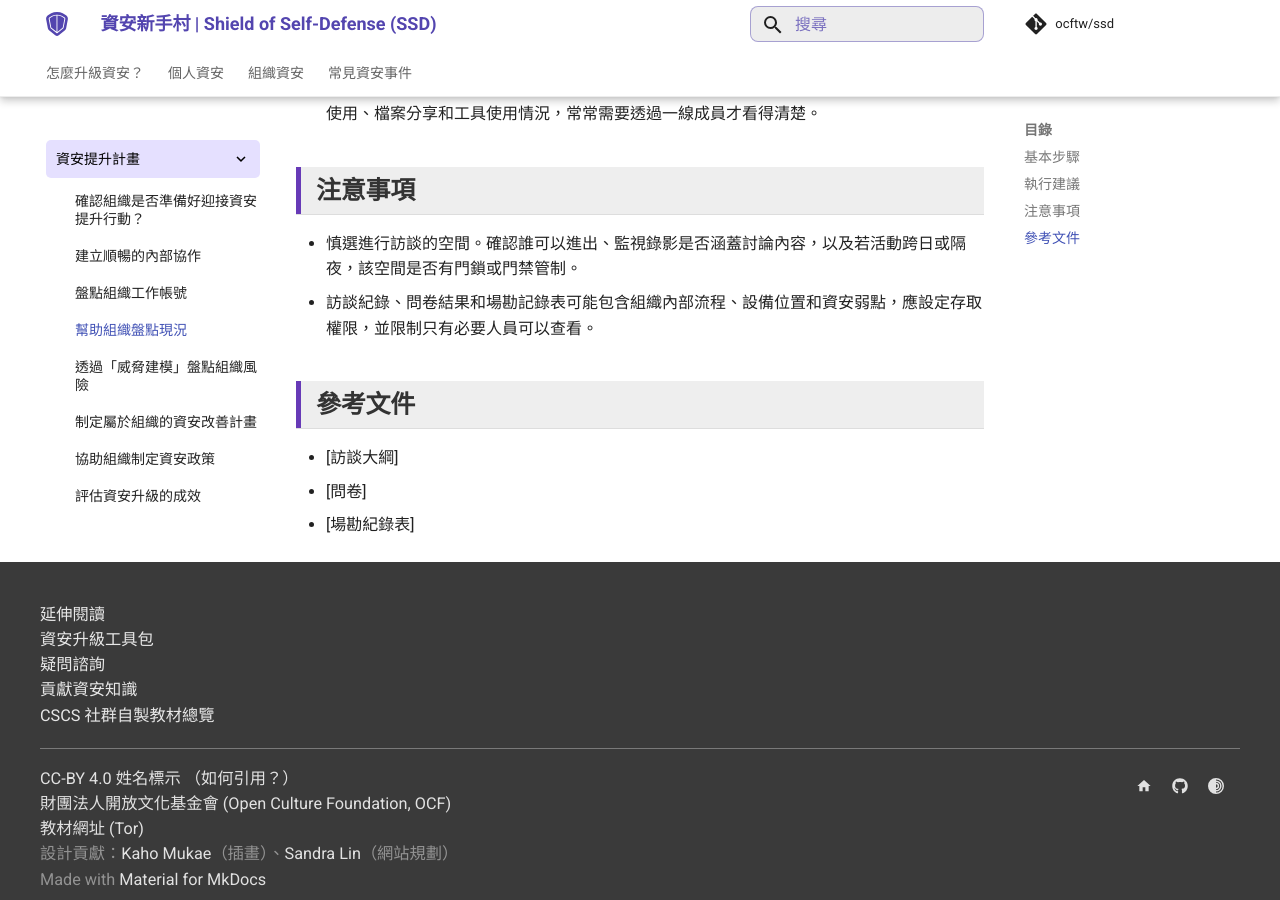
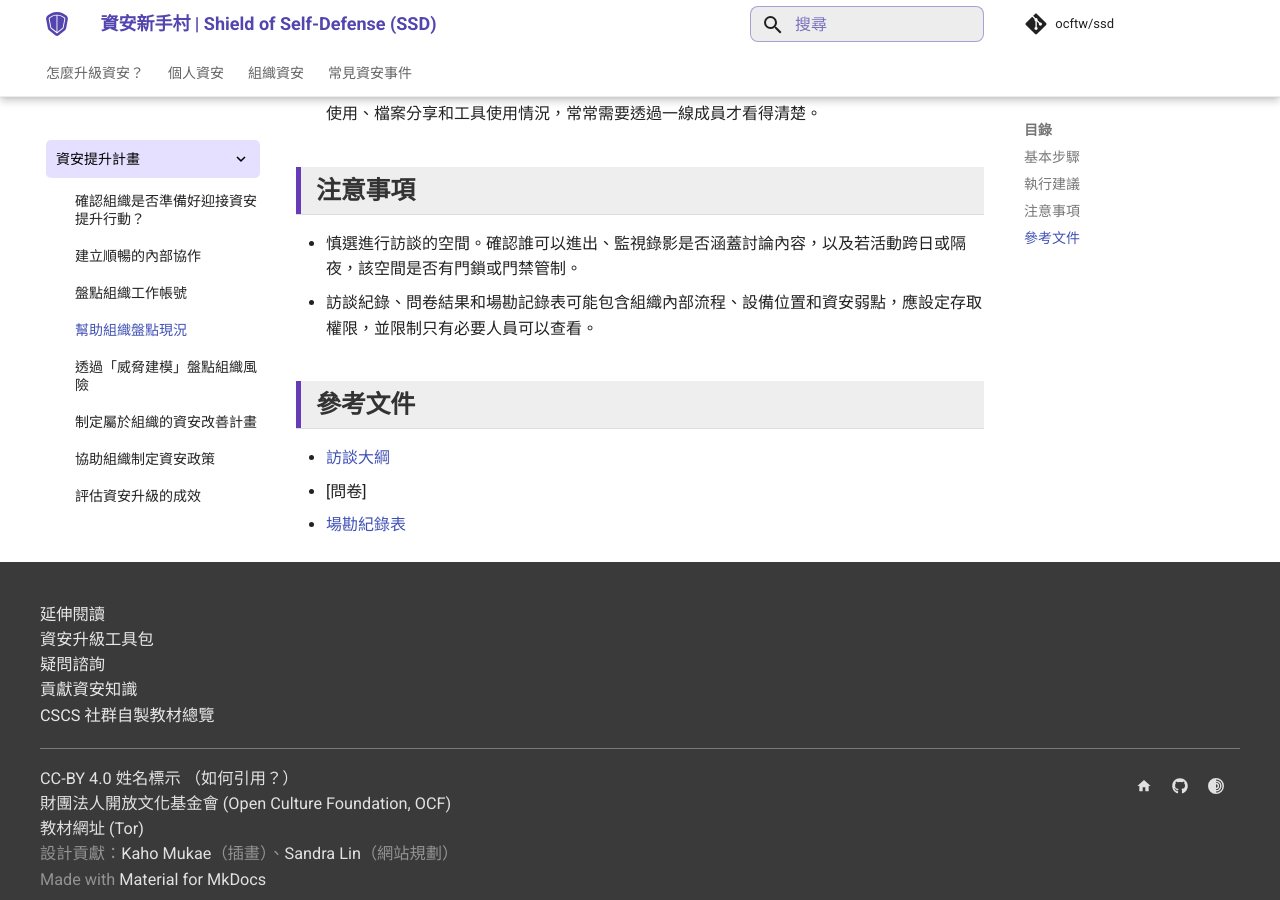
Before and after one commit to ocftw/ssd, an MkDocs documentation site: the page built from docs/guide/status.md, in a window 1280 px wide and 900 px high, scrolled down 661 px. Built offline with MkDocs 1.6.1 and Material for MkDocs 9.7.7, drawn with Linux system fonts in a browser that asks for light colours; plug-ins that fetch from the network failed and are left out; comment, search, counter and statistics services are not loaded; part of the change alters nothing that is shown.

```diff
--- a/docs/guide/status.md
+++ b/docs/guide/status.md
@@ -24,6 +24,6 @@ title: 幫助組織盤點現況
 
 ## 參考文件 {#reference}
 
-- [訪談大綱]
+- [訪談大綱](https://docs.google.com/document/d/1lDnqBAYD14DydWEFneInGTm66or78al1hM8qEAKybtk/edit?usp=sharing)
 - [問卷]
-- [場勘紀錄表]
+- [場勘紀錄表](https://docs.google.com/spreadsheets/d/1yWGVuZBsKa9ajHBJNhtBYwcDUWt-Bff8_yMYRG8GPjc/edit?gid=0#gid=0)
```
